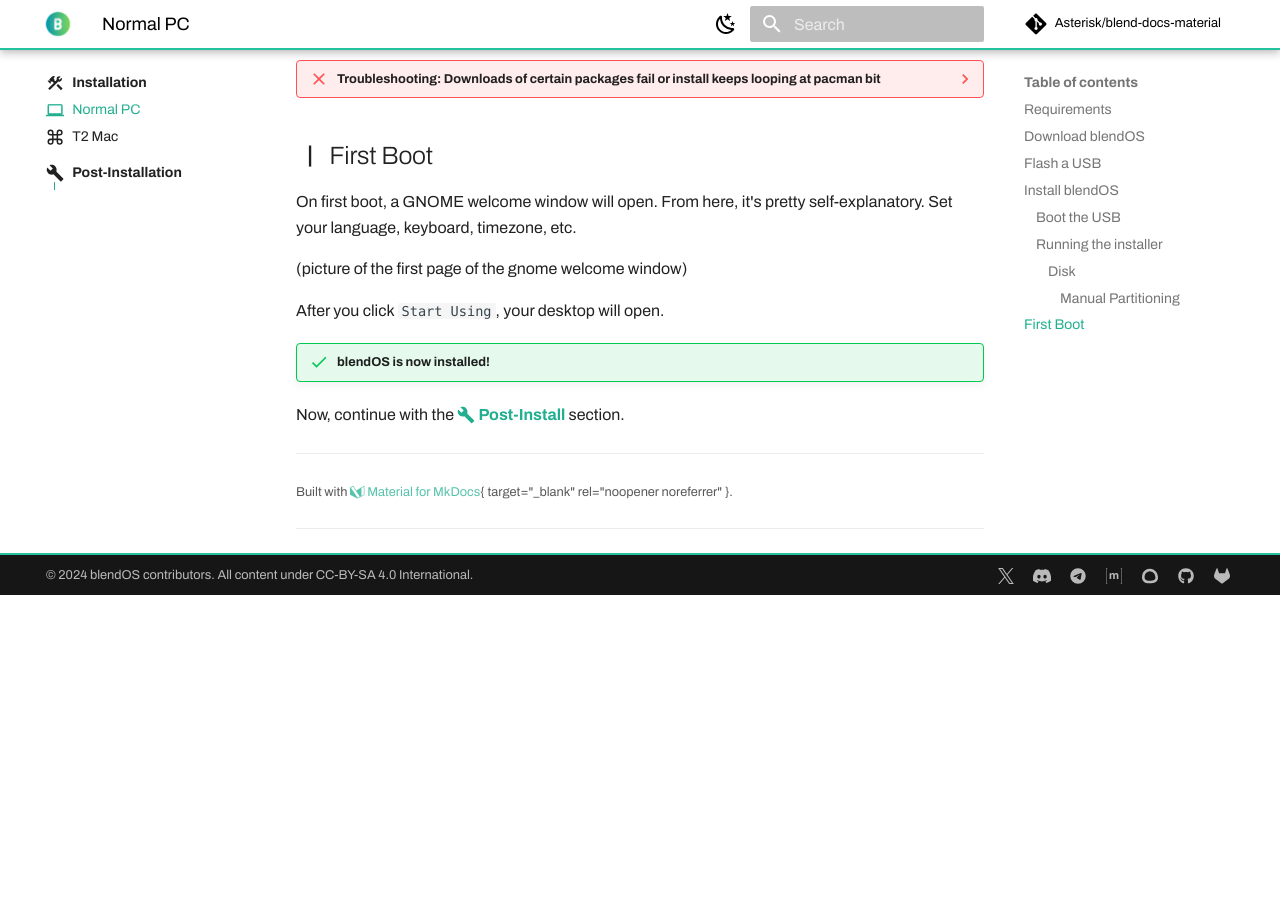
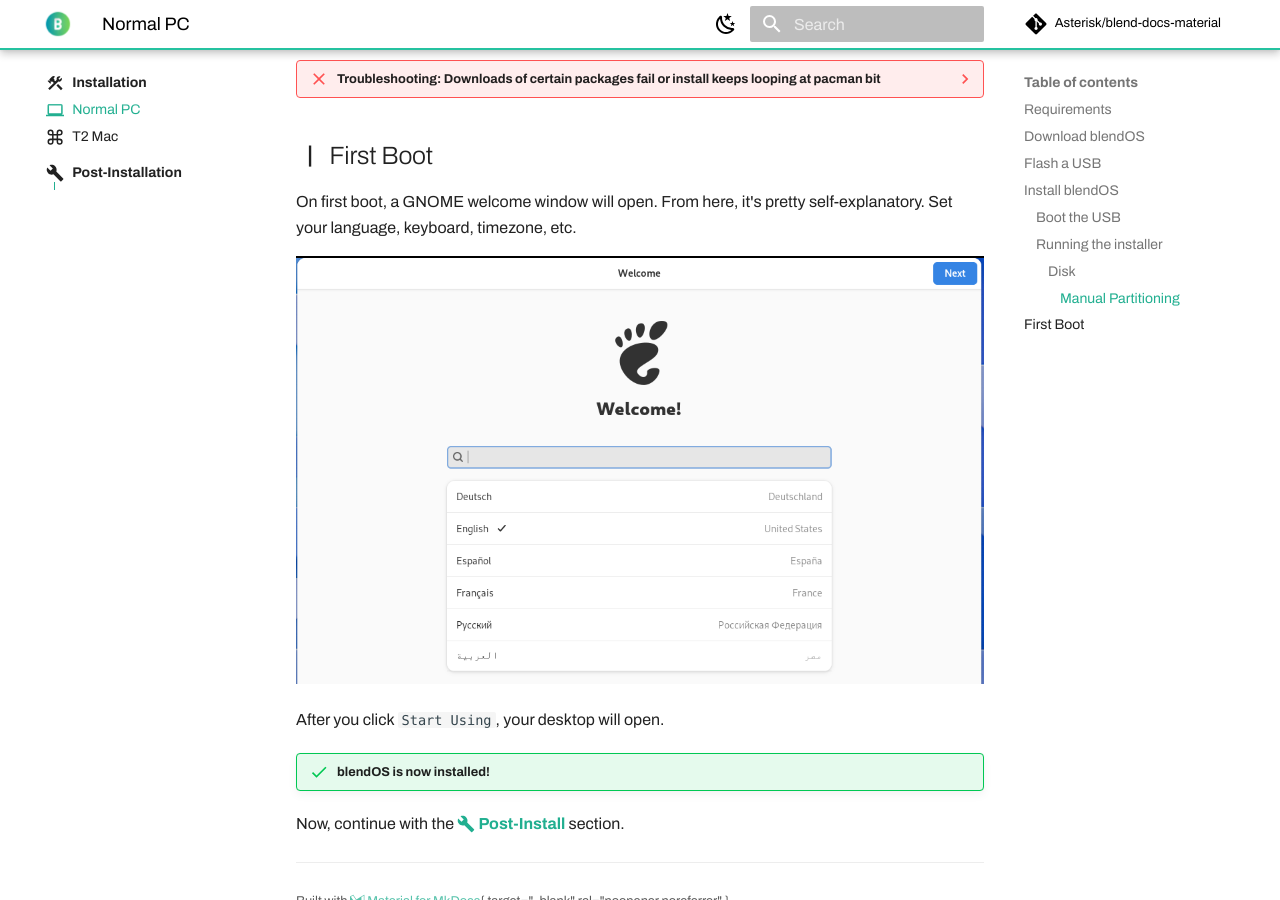
Before and after one commit to blend-os/website, an MkDocs documentation site: the page built from docs/install/normal-pc.md, in a window 1280 px wide and 900 px high, scrolled down 5757 px. Built offline with MkDocs 1.6.1 and Material for MkDocs 9.7.7, drawn with Linux system fonts in a browser that asks for light colours; emoji names are drawn with the system emoji font; some web fonts are replaced; plug-ins that fetch from the network failed and are left out; before the commit the page ends 6352 px from its top, so only the background shows below that.

Commit message:
added gnome welcome window screenshot

```diff
--- a/docs/install/normal-pc.md
+++ b/docs/install/normal-pc.md
@@ -279,7 +279,7 @@
 
 On first boot, a GNOME welcome window will open. From here, it's pretty self-explanatory. Set your language, keyboard, timezone, etc.
 
-(picture of the first page of the gnome welcome window)
+![gnome-welcome-window](../assets/img/install/gnome-welcome-window.png)
 
 After you click `Start Using`, your desktop will open.
 
```
Also changed, not shown: docs/assets/img/install/gnome-welcome-window.png (added).
